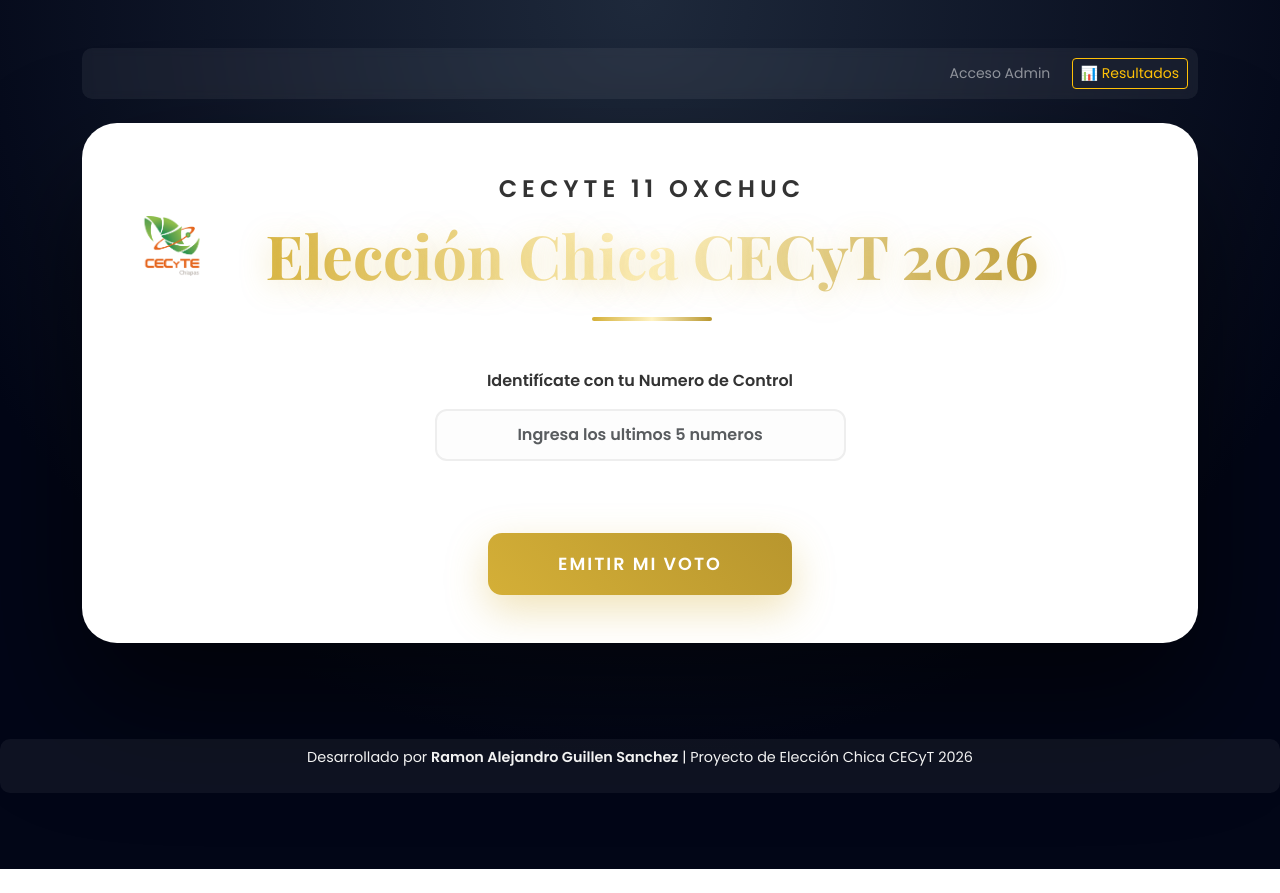
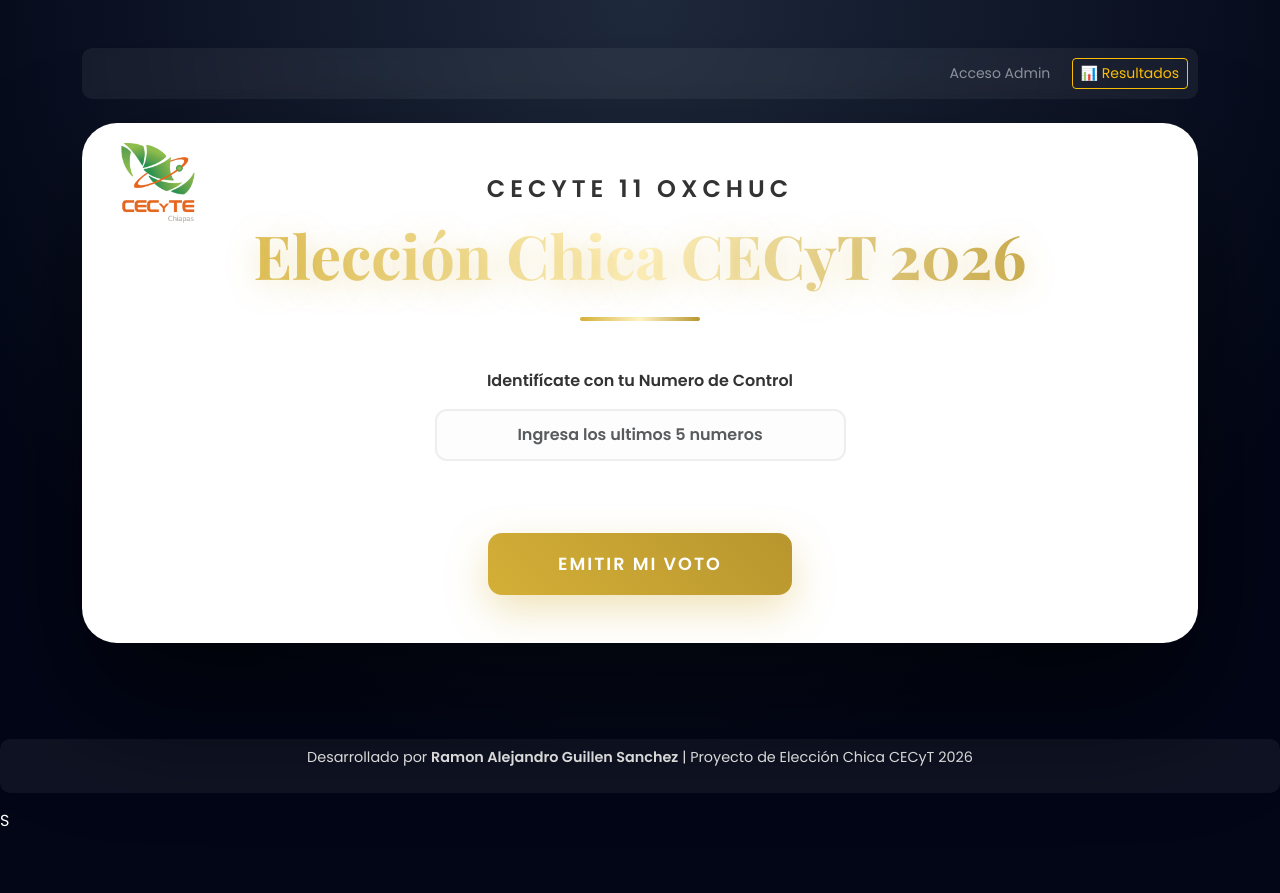
Before and after one commit to alex2205a/votacion-reina, a Flask app: page / in a window 1280 px wide. Before the commit the page ends 869 px from the top, so only its background shows below. Run offline with Flask 3, Linux system fonts and the light colour scheme; data that the repository does not hold is empty; some libraries are stand-ins or nearby versions.

Commit message:
index.html

```diff
--- a/templates/index.html
+++ b/templates/index.html
@@ -30,12 +30,14 @@
 padding-bottom:60px;
 }
 
-.main-container{
-background:var(--glass);
-border-radius:35px;
-box-shadow:0 60px 120px rgba(0,0,0,0.6);
-color:#333;
-overflow:hidden;
+.main-container {
+    background: var(--glass);
+    border-radius: 35px;
+    box-shadow: 0 60px 120px rgba(0,0,0,0.6);
+    color: #333;
+    overflow: hidden;
+    position: relative; /* <-- importante para que el logo se posicione dentro */
+
 }
 
 .institucion-name{
@@ -172,24 +174,15 @@
 </div>
 
 <div class="main-container p-4 p-md-5">
+<!-- Logo flotante dentro del recuadro blanco -->
+<div style="position:absolute; top:20px; left:20px;">
+    <img src="{{ url_for('static', filename='logo.png') }}" alt="Logo CECyT 11" style="height:80px;">
+</div>
 
-<header class="text-center mb-5 d-flex align-items-center justify-content-between">
-
-    <!-- Logo a la izquierda -->
-    <div class="logo">
-        <img src="{{ url_for('static', filename='logo.png') }}" alt="Logo CECyT 11" style="height:60px;">
-    </div>
-
-    <!-- Título centrado -->
-    <div class="flex-grow-1 text-center">
-        <p class="institucion-name">Cecyte 11 Oxchuc</p>
-        <h1 class="titulo-gala">Elección Chica CECyT 2026</h1>
-        <div style="width:120px;height:4px;background:linear-gradient(90deg,#d4af37,#fff3c4,#b8962e);margin:auto;border-radius:10px;"></div>
-    </div>
-
-    <!-- Espacio a la derecha para balancear -->
-    <div style="width:60px;"></div>
-
+<header class="text-center mb-5">
+    <p class="institucion-name">Cecyte 11 Oxchuc</p>
+    <h1 class="titulo-gala">Elección Chica CECyT 2026</h1>
+    <div style="width:120px;height:4px;background:linear-gradient(90deg,#d4af37,#fff3c4,#b8962e);margin:auto;border-radius:10px;"></div>
 </header>
 
 <form method="POST" action="/votar">
@@ -274,4 +267,4 @@
     <p>Desarrollado por <strong>Ramon Alejandro Guillen Sanchez</strong> | Proyecto de Elección Chica CECyT 2026</p>
 </footer>
 </body>
-</html>
+</html>S
```
